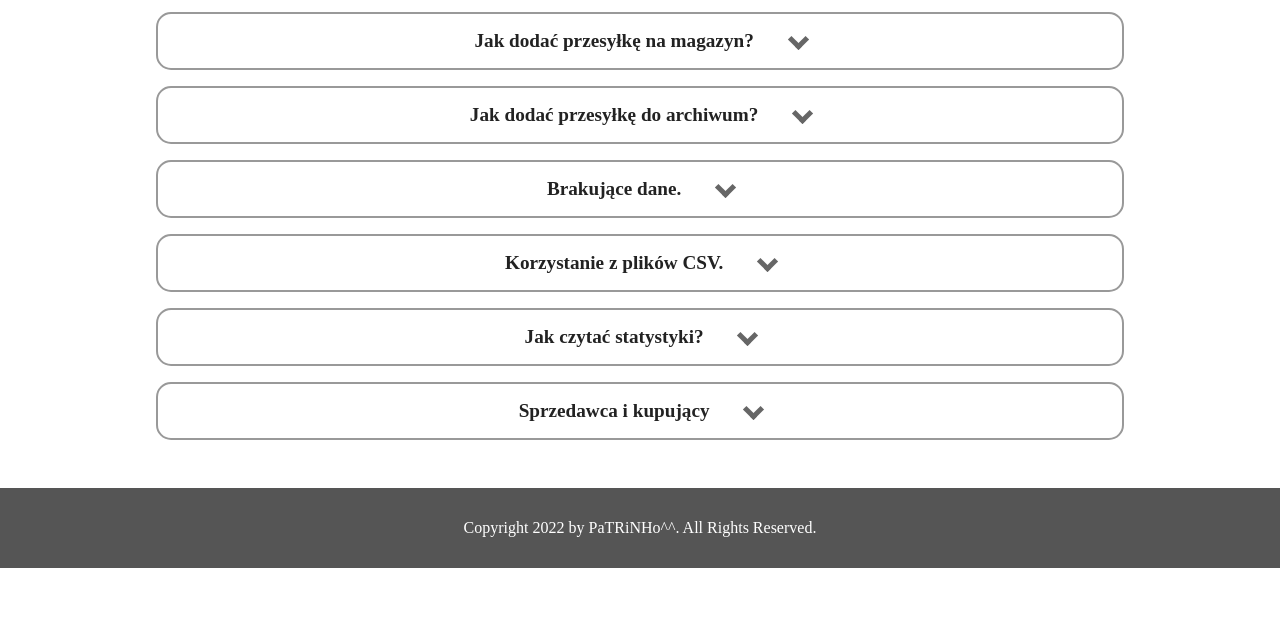
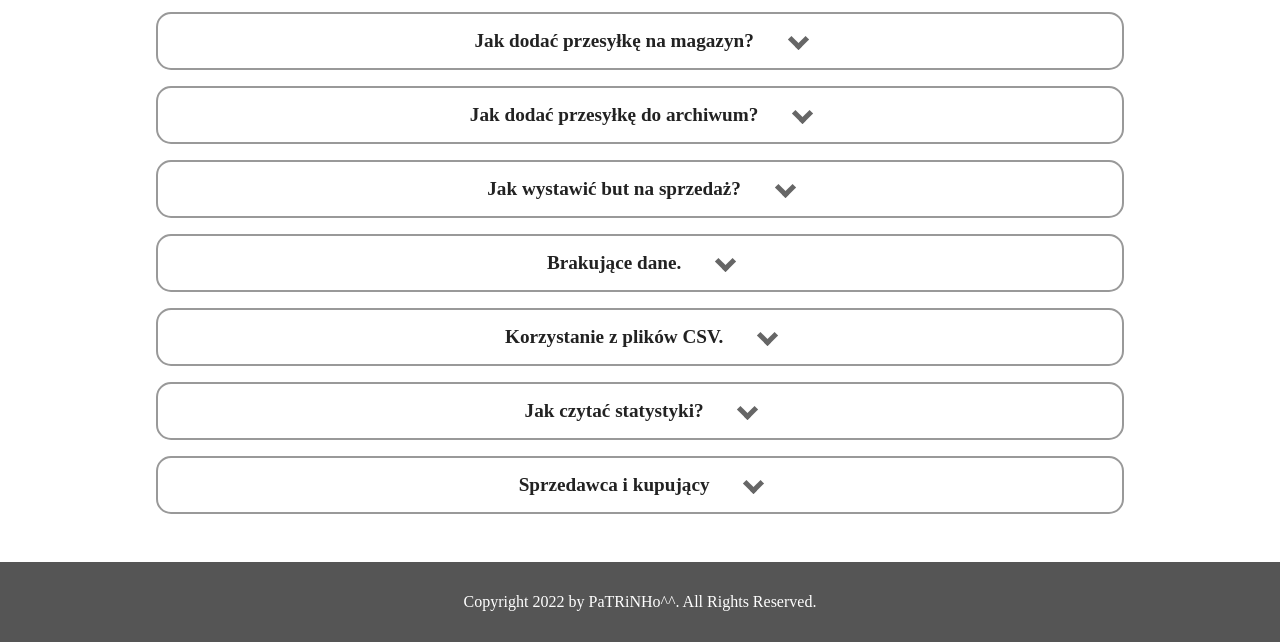
Before and after one commit to patrinhoo/ShoesStorageCV, a Django app: page /info/ in a window 1280 px wide. Shown: the part 355-997 px from the top of the page. Before the commit the page ends 923 px from the top, so only its background shows below. Run offline with Django 4.2, Linux system fonts and the light colour scheme.

Commit message:
Info page update

```diff
--- a/base/templates/base/info.html
+++ b/base/templates/base/info.html
@@ -23,6 +23,7 @@
         </div>
         <div class="info-content">
             Aplikacja służy do obsługi magazynu. Informacje które możesz tutaj znaleźć dotyczą: nadchodzących przesyłek, przesyłek znajdujących się na magazynie oraz sprzedanych.
+            Możesz również gromadzić informacje o butach wystawionych na sprzedaż.
             Aplikacja sprawdza brakujące dane za Ciebie, tak, abyś nie musiał wszystkiego robić sam.
             Możesz również zobaczyć jak rozwija się twój biznes w zakładce statystyki.
         </div>
@@ -142,6 +143,32 @@
             <img src="{% static 'media/create_archives_csv.PNG' %}" class="info-wide-img" alt="">
         </div>
     </div>
+    <div class="info-div">
+        <div class="info-title">
+            Jak wystawić but na sprzedaż?
+            <div class="arrow"></div>
+        </div>
+        <div class="info-content">
+            Aby wystawić but na sprzedaż wystarczy podać jedną z cen:
+
+            <ul>
+                <li>Cena Alias</li>
+                <li>Cena StockX</li>
+                <li>Cena WTN</li>
+            </ul>
+
+            A następnie kliknąć WYSTAW:
+
+            <img src="{% static 'media/put_on_auction.PNG' %}" class="info-wide-img" alt="">
+
+            Aby zmienić cenę wystawionego buta, należy dokonać zmiany w zakładce PRZEGLĄDAJ WYSTAWIONE.
+
+            Jest również możliwość usunięcia buta z wystawionych na sprzedaż.
+            Aby to zrobić należy usunąć ceny (Alias, StockX i WTN) oraz kliknąć WYSTAW.
+
+            <img src="{% static 'media/check_on_auction.PNG' %}" class="info-wide-img" alt="">
+        </div>
+    </div>
 
     <div class="info-div">
         <div class="info-title">
```
Also changed, not shown: static/media/check_on_auction.PNG (added), static/media/create_archives_csv.PNG, static/media/create_entry_csv.PNG, static/media/create_instorage_csv.PNG, static/media/create_send_csv.PNG, static/media/create_single_entry.PNG, static/media/create_single_send.PNG, static/media/incomming_csv.PNG, static/media/missing_data.PNG, static/media/put_on_auction.PNG (added), static/media/single_entry.PNG, static/media/single_incomming.PNG, static/media/single_send.PNG.
